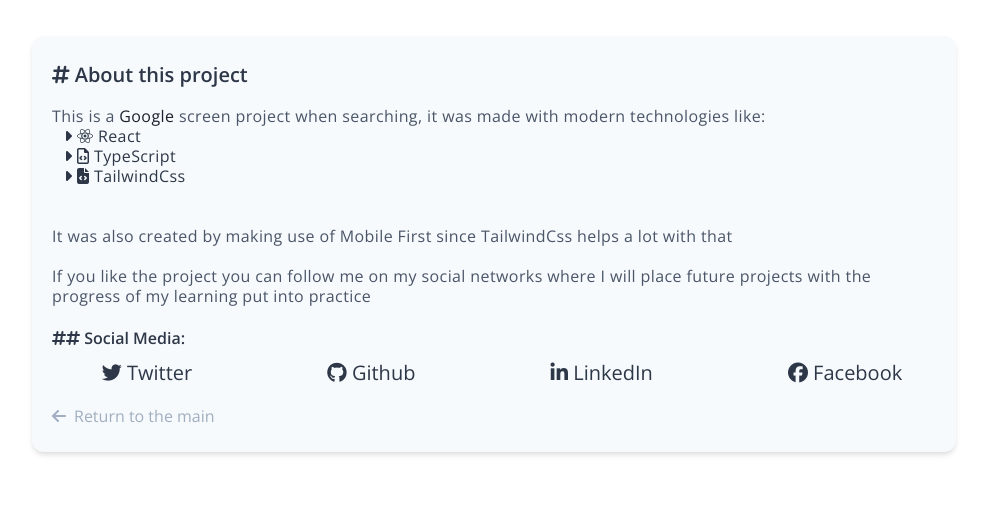
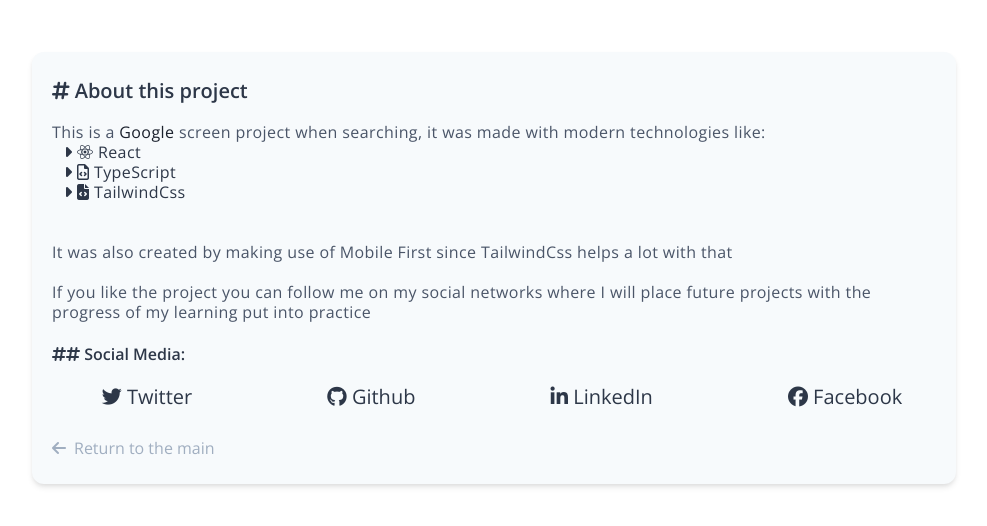
Before and after one commit to mrLuisFer/google-react, a React (Create React App) app: page /about in a window 1280 px wide. Shown: the top 526 px of the page, without its empty margins (146-1133 px from the left). Built offline with nearby package versions, Linux system fonts and the light colour scheme.

Commit message:
[FIX] fixing some files and preparing everything to run

```diff
--- a/src/components/About.tsx
+++ b/src/components/About.tsx
@@ -3,7 +3,7 @@
 
 const About: React.FC = () => {
   return (
-    <div className=" text-center md:text-left p-3 sm:p-5 md:py-6 bg-gray-100 sm:w-3/4 md:m-auto container rounded-xl text-gray-800 shadow-md hover:shadow-lg md:mt-4 md:h-auto">
+    <div className=" text-center md:text-left p-3 sm:p-5 md:py-6 bg-gray-100 sm:w-3/4 md:m-auto container rounded-xl text-gray-800 shadow-md hover:shadow-lg sm:mt-4 md:mt-8  md:h-auto">
       <h3 className="text-xl font-semibold mb-4 hover:underline cursor-default inline-block">
         <i className="fas fa-hashtag"></i> About this project
       </h3>
@@ -45,7 +45,7 @@
         <i className="fas fa-hashtag"></i>
         <i className="fas fa-hashtag"></i> Social Media:
       </p>
-      <div className="pl-4 text-center mt-2 sm:text-left md:flex md:justify-around md:text-xl">
+      <div className="pl-4 text-center mt-2 md:mt-4 sm:text-left md:flex md:justify-around md:text-xl">
         <a
           href="https://twitter.com/lolesuncrak"
           target="_blank"
@@ -82,7 +82,7 @@
           <i className="fab fa-facebook"></i> Facebook
         </a>
       </div>
-      <div className="text-left mt-4 right-0 text-gray-500 hover:underline hover:text-gray-600 inline-block">
+      <div className="text-left mt-4 md:mt-6 right-0 text-gray-500 hover:underline hover:text-gray-600 inline-block">
         <Link to="/">
           <i className="fas fa-arrow-left pr-2"></i>
           Return to the main
--- a/src/components/Weather.tsx
+++ b/src/components/Weather.tsx
@@ -9,7 +9,8 @@
   weatherTempMax,
   weatherRainPorcent,
   weatherTempMin,
-}) => (
+}) => {
+  return (
     <div className="bg-gray-100 shadow-lg mx-5 mt-5 rounded-lg flex justify-between p-4 items-center text-gray-600 hover:bg-gray-200 hover:shadow-xl justify-self-center max-w-4xl">
       <i className="fas fa-cloud text-4xl mr-2 text-gray-700 "></i>
       <div className="flex text-left text-xs content-between font-semibold leading-6">
@@ -31,5 +32,5 @@
       </div>
     </div>
   )
-
+}
 export default Weather
--- a/src/components/WeatherInMobile.tsx
+++ b/src/components/WeatherInMobile.tsx
@@ -6,9 +6,10 @@
 const WeatherInMobile: React.FC = () => {
   const [weather, setWeather] = useState<WeatherType>()
   const [handleErr, setHandleErr] = useState<Boolean>(false)
+  const [city] = useState("london")
 
   const apiKey = process.env.REACT_APP_WEATHER_API_KEY
-  const api_url = `https://api.openweathermap.org/data/2.5/weather?q=london&appid=${apiKey}`
+  const api_url = `https://api.openweathermap.org/data/2.5/weather?q=${city}&appid=${apiKey}`
 
   const urlAndKey = {
     apiKey: apiKey,
@@ -22,11 +23,11 @@
       data.then((res) => setWeather(res))
     } else {
       setHandleErr(true)
-      return function clenaUp() {
+      return function cleanUp() {
         mounted = false
       }
     }
-  }, [data])
+  }, [])
 
   if (!handleErr) {
     let temp: Temp = weather?.main.temp
--- a/src/hooks/useFetchApi.tsx
+++ b/src/hooks/useFetchApi.tsx
@@ -1,8 +1,8 @@
 // import { useCallback, useEffect } from "react"
 
 type TuseFetchApi = {
-  api_url: any
-  handleErr?: any
+  api_url: string | any
+  handleErr?: boolean | any
 }
 
 export const useFetchApi = async ({ api_url, handleErr }: TuseFetchApi) => {
```
Lines whose indentation alone changed are shown as unchanged.
